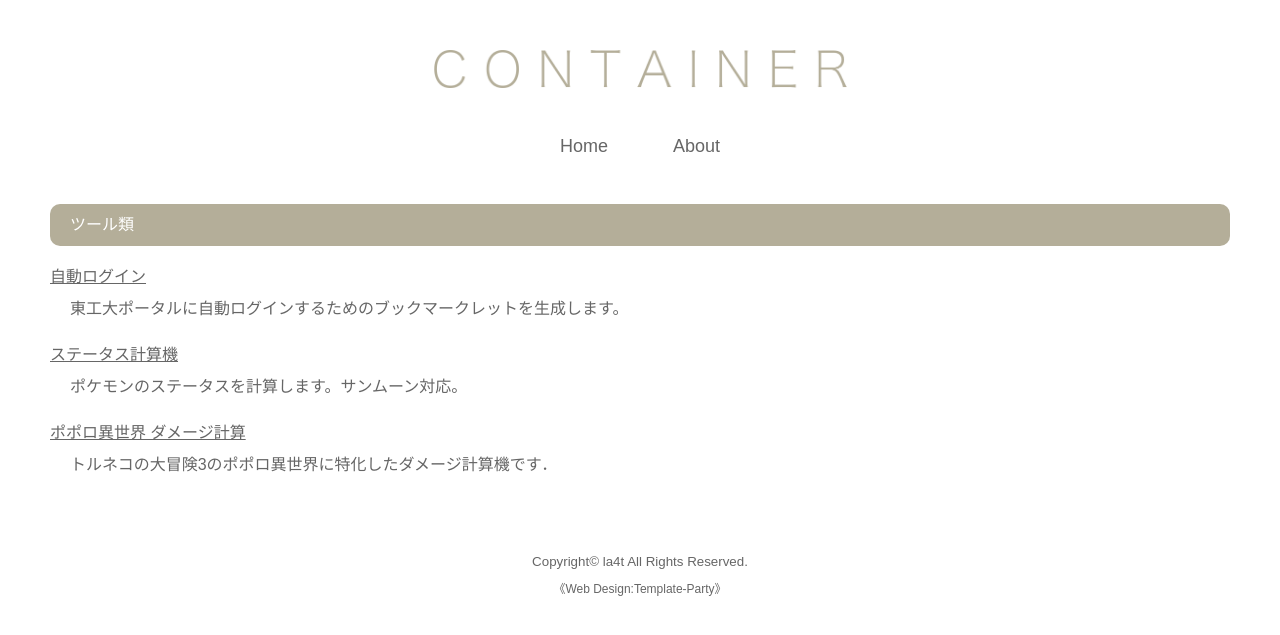
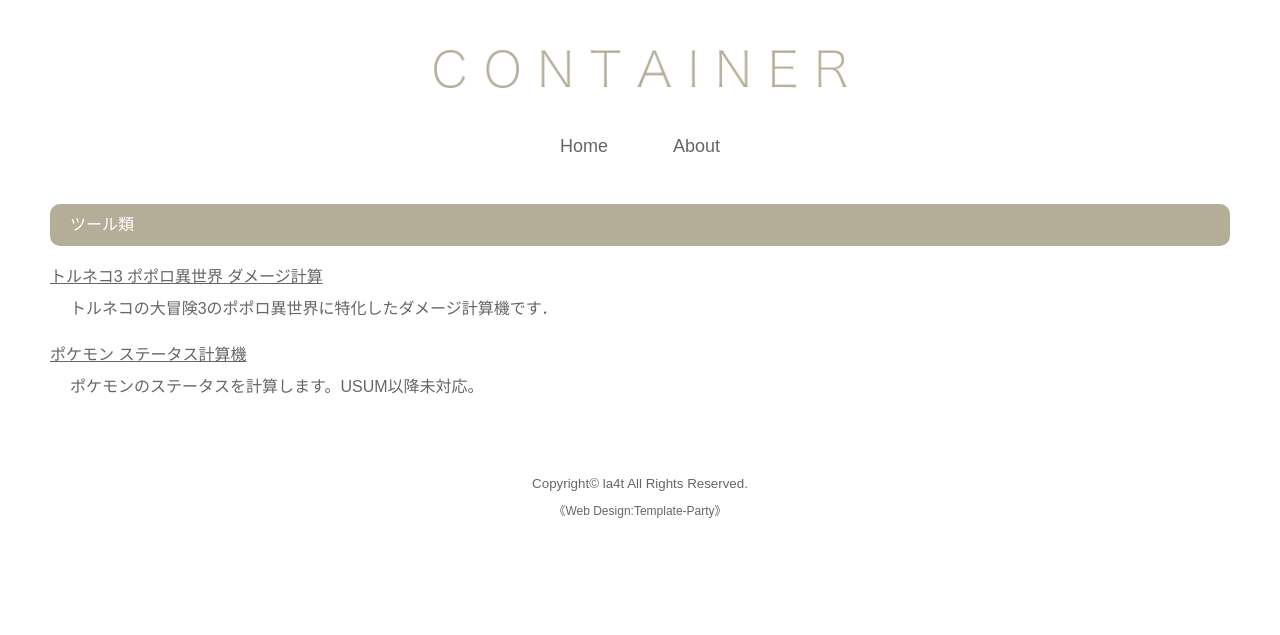
Before and after one commit to la4t/la4t.github.io, a Jekyll site: the page built from index.md, in a window 1280 px wide. Shown: the top 635 px of the page. Built offline with Jekyll 4.4.1, drawn with Linux system fonts in a browser that asks for light colours.

Commit message:
コンテンツの整理 +α

```diff
--- a/css/tr3_isekai.css
+++ b/css/tr3_isekai.css
@@ -1,4 +1,8 @@
 @charset "utf-8";
+
+html {
+  touch-action: manipulation;
+}
 
 input[type="text"]{
   -moz-box-sizing: border-box;
--- a/index.md
+++ b/index.md
@@ -5,14 +5,10 @@ title: 物置
 
 ## ツール類
 
-- [自動ログイン](./alc.html)
-
-東工大ポータルに自動ログインするためのブックマークレットを生成します。
-
-- [ステータス計算機](./poke-status.html)
-
-ポケモンのステータスを計算します。サンムーン対応。
-
-- [ポポロ異世界 ダメージ計算](./tr3_isekai.html)
+- [トルネコ3 ポポロ異世界 ダメージ計算](./tr3_isekai.html)
 
 トルネコの大冒険3のポポロ異世界に特化したダメージ計算機です．
+
+- [ポケモン ステータス計算機](./poke-status.html)
+
+ポケモンのステータスを計算します。USUM以降未対応。
```
Also changed, not shown: alc.md (+3 -0 lines).
